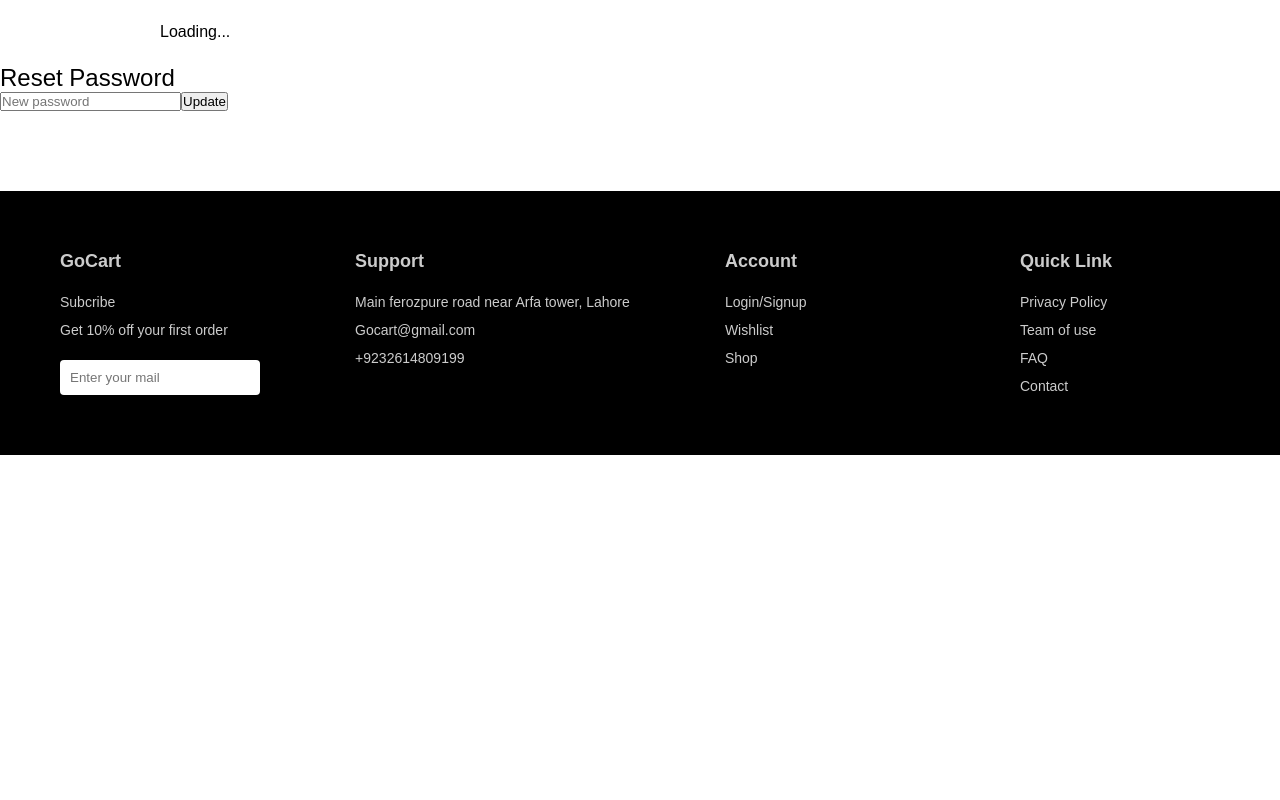
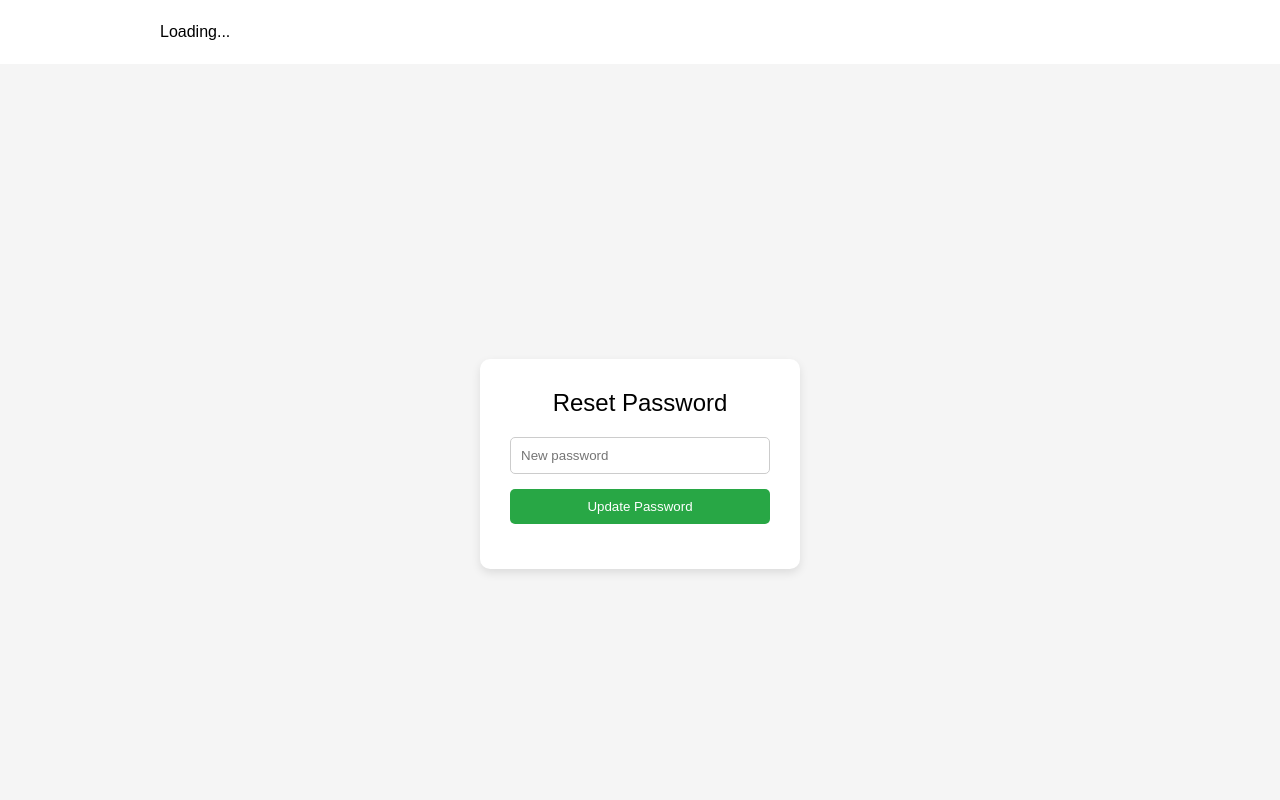
Before and after one commit to AhmadDEV609/full-stack-ecommerce-app, a React (Vite) app in the folder frontend/latest/: page /reset-Password/1 in a window 1280 px wide. Shown: the top 800 px of the page. Built offline with nearby package versions, Linux system fonts and the light colour scheme; no server answers.

Commit message:
frontend fix

```diff
--- a/frontend/latest/src/pages/Login.jsx
+++ b/frontend/latest/src/pages/Login.jsx
@@ -3,7 +3,7 @@ import image from '../assets/pics1.png'
 import { useNavigate, Link } from 'react-router-dom'
 import { useQueryClient } from "@tanstack/react-query";
 import { useForm } from "react-hook-form";
-
+import '../css/login.css'
 const apiURL = import.meta.env.VITE_BACKEND_URL;
 
 const Login = () => {
--- a/frontend/latest/src/pages/ResetPasswordpage.jsx
+++ b/frontend/latest/src/pages/ResetPasswordpage.jsx
@@ -30,21 +30,60 @@ const ResetPasswordpage = () => {
     };
 
     return (
-        <div>
-            <h2>Reset Password</h2>
+        <div style={{
+            display: "flex",
+            justifyContent: "center",
+            alignItems: "center",
+            height: "100vh",
+            backgroundColor: "#f5f5f5"
+        }}>
+            <div style={{
+                background: "#fff",
+                padding: "30px",
+                borderRadius: "10px",
+                boxShadow: "0 4px 10px rgba(0,0,0,0.1)",
+                width: "320px",
+                textAlign: "center"
+            }}>
+                <h2 style={{ marginBottom: "20px" }}>Reset Password</h2>
 
-            <form onSubmit={handleSubmit}>
+                <form onSubmit={handleSubmit} style={{
+                    display: "flex",
+                    flexDirection: "column",
+                    gap: "15px"
+                }}>
                     <input
                         type="password"
                         value={password}
                         onChange={(e) => setPassword(e.target.value)}
                         placeholder="New password"
+                        style={{
+                            padding: "10px",
+                            border: "1px solid #ccc",
+                            borderRadius: "5px",
+                            outline: "none"
+                        }}
                     />
 
-                <button>Update</button>
+                    <button style={{
+                        padding: "10px",
+                        backgroundColor: "#28a745",
+                        color: "white",
+                        border: "none",
+                        borderRadius: "5px",
+                        cursor: "pointer"
+                    }}>
+                        Update Password
+                    </button>
                 </form>
 
-            <p>{message}</p>
+                <p style={{
+                    marginTop: "15px",
+                    color: message.includes("updated") ? "green" : "red"
+                }}>
+                    {message}
+                </p>
+            </div>
         </div>
     );
 };
--- a/frontend/latest/src/pages/Resetemail.jsx
+++ b/frontend/latest/src/pages/Resetemail.jsx
@@ -32,20 +32,55 @@ const Resetemail = () => {
     };
 
     return (
-        <div style={{ display: "flex", justifyContent: "center", marginTop: "100px" }}>
-            <form onSubmit={handleSubmit}>
-                <h2>Reset Password</h2>
+        <div style={{
+            display: "flex",
+            justifyContent: "center",
+            alignItems: "center",
+            height: "100vh",
+            backgroundColor: "#f5f5f5"
+        }}>
+            <form onSubmit={handleSubmit} style={{
+                background: "#fff",
+                padding: "30px",
+                borderRadius: "10px",
+                boxShadow: "0 4px 10px rgba(0,0,0,0.1)",
+                display: "flex",
+                flexDirection: "column",
+                gap: "15px",
+                width: "300px"
+            }}>
+                <h2 style={{ textAlign: "center" }}>Reset Password</h2>
 
                 <input
                     type="email"
                     value={email}
                     onChange={(e) => setEmail(e.target.value)}
                     placeholder="Enter email"
+                    style={{
+                        padding: "10px",
+                        border: "1px solid #ccc",
+                        borderRadius: "5px",
+                        outline: "none"
+                    }}
                 />
 
-                <button>Generate Reset Token</button>
+                <button style={{
+                    padding: "10px",
+                    backgroundColor: "red",
+                    color: "white",
+                    border: "none",
+                    borderRadius: "5px",
+                    cursor: "pointer"
+                }}>
+                    Forget Password
+                </button>
 
-                <p>{message}</p>
+                <p style={{
+                    textAlign: "center",
+                    color: message.includes("error") ? "red" : "green"
+                }}>
+                    {message}
+                </p>
             </form>
         </div>
     );
--- a/frontend/latest/src/pages/Signup.jsx
+++ b/frontend/latest/src/pages/Signup.jsx
@@ -1,8 +1,7 @@
-import '../css/signup.css'
 import image from '../assets/pics1.png'
 import { Link, useNavigate } from 'react-router-dom'
 import { useForm } from "react-hook-form";
-
+import '../css/signup.css'
 const apiURL = import.meta.env.VITE_BACKEND_URL;
 
 const Signup = () => {
```
Also changed, not shown: frontend/latest/src/css/signup.css (+4 -6 lines). Lines whose indentation alone changed are shown as unchanged.
